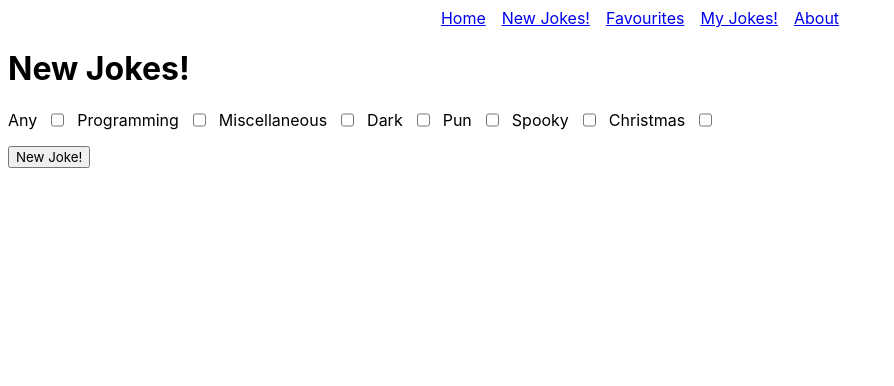
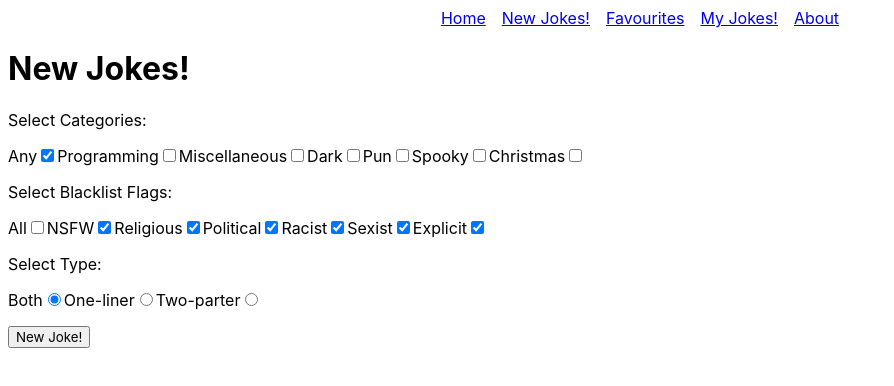
Before and after one commit to NervousBird/Vue-JokeApp, a Vue app in the folder vue-JokeApp/: page /newjokes in a window 1280 px wide. Shown: the top 386 px of the page, without its empty margins (0-894 px from the left). Built offline with nearby package versions, Linux system fonts and the light colour scheme.

Commit message:
Working Filters, missing some functions.  - Select categories (with automatic select all,  and failsafe for deselecting all)  - Select blacklist flags (working 'all' button)  - Choose between one liners, or two parters, or  both.

```diff
--- /dev/null
+++ b/vue-JokeApp/src/components/JokeFilters.vue
@@ -0,0 +1,145 @@
+<script setup lang="ts">
+import { onMounted, ref, watch } from 'vue'
+
+const categoryString = ref(['Any'])
+const categoryFlag = ref(['nsfw','religious','political','racist','sexist','explicit'])
+const categoryType = ref('both')
+// These are potential bonus filters, don't know if I even wanna use them
+// const categoryLanguage = ref('en')
+// const searchInput = ref('')
+// const jokeNumber = ref()
+// .../joke/({category}?) ({blacklistFlags={flags}}&) type={type}
+let filterString = ''
+// This is just to set the category to 'Any' imnmediately
+const anyCategory = ref()
+const jokeType = ref()
+
+const emit = defineEmits<{
+    (event: 'updateFilters', info: any): void
+}>()
+
+// .../joke/({category}?) ({blacklistFlags={flags}}&) type={type}
+const createFilterString = () => {
+    filterString = categoryString.value.toString()
+    if(categoryFlag.value.length !== 0) {
+        filterString += ('?' + 'blacklistFlags=' + categoryFlag.value.toString())
+    }
+    if(categoryType.value !== 'both' && filterString.includes('?')) {
+        filterString += ('&' + 'type=' + categoryType.value)
+    } else if(categoryType.value !== 'both') {
+        filterString += ('?' + 'type=' + categoryType.value)
+    }
+}
+
+// Watch to set the category inputs to select or deselect 'Any' automatically
+watch(categoryString, (newInput, oldInput) => {
+    // Untick 'Any' if there is a specific category/categories selected
+    if(oldInput.includes('Any') && categoryString.value.length > 1) {
+        return categoryString.value = categoryString.value.filter((i: any) => i !== 'Any')
+    }
+    // Untick all other categories when clicking 'Any' as they're not needed
+    if(!oldInput.includes('Any') && newInput.includes('Any')) {
+        return categoryString.value = categoryString.value.filter((i: any) => i === 'Any')
+    }
+    // Fail safe, default to 'any' if none are selected
+    if(newInput.length === 0) {
+        return categoryString.value.push('Any')
+    }
+    createFilterString()
+})
+
+// Don't like duplicating this, but it works for now
+watch(categoryFlag, (newInput, oldInput) => {
+    if(newInput.includes('all') && !oldInput.includes('all')) {
+        categoryFlag.value = []
+        return categoryFlag.value.push('nsfw','religious','political','racist','sexist','explicit')
+    }
+    // Untick all other categories when clicking 'Any' as they're not needed
+    if(oldInput.includes('all') && newInput.includes('all')) {
+        return categoryFlag.value = categoryFlag.value.filter((i: any) => i !== 'all')
+    }
+    createFilterString()
+})
+
+watch(categoryType, () => {
+    createFilterString()
+})
+
+onMounted(() => {
+    anyCategory.value.checked = true
+    jokeType.value.checked = true
+})
+
+</script>
+
+<template>
+
+    <form @change="emit('updateFilters', filterString)">
+        <p>Select Categories:</p>
+        <!-- Just need to make a function to print the right string -->
+        <label for="any">Any</label>
+        <input ref="anyCategory" type="checkbox" name="any" value="Any" v-model="categoryString">
+        <label for="programming">Programming</label>
+        <input type="checkbox" name="programming" value="Programming" v-model="categoryString">
+        <label for="miscellaneous">Miscellaneous</label>
+        <input type="checkbox" name="miscellaneous" value="Miscellaneous" v-model="categoryString">
+        <label for="dark">Dark</label>
+        <input type="checkbox" name="dark" value="Dark" v-model="categoryString">
+        <label for="pun">Pun</label>
+        <input type="checkbox" name="pun" value="Pun" v-model="categoryString">
+        <label for="spooky">Spooky</label>
+        <input type="checkbox" name="spooky" value="Spooky" v-model="categoryString">
+        <label for="christmas">Christmas</label>
+        <input type="checkbox" name="christmas" value="Christmas" v-model="categoryString">
+    </form>
+    <form @change="emit('updateFilters', filterString)">
+        <p>Select Blacklist Flags:</p>
+        <label for="all">All</label>
+        <input ref="allFlags" type="checkbox" name="all" value="all" v-model="categoryFlag">
+        <label for="nsfw">NSFW</label>
+        <input type="checkbox" name="nsfw" value="nsfw" v-model="categoryFlag">
+        <label for="religious">Religious</label>
+        <input type="checkbox" name="religious" value="religious" v-model="categoryFlag">
+        <label for="political">Political</label>
+        <input type="checkbox" name="political" value="political" v-model="categoryFlag">
+        <label for="racist">Racist</label>
+        <input type="checkbox" name="racist" value="racist" v-model="categoryFlag">
+        <label for="sexist">Sexist</label>
+        <input type="checkbox" name="sexist" value="sexist" v-model="categoryFlag">
+        <label for="explicit">Explicit</label>
+        <input type="checkbox" name="explicit" value="explicit" v-model="categoryFlag">
+    </form>
+    <!-- <form @change="emit('updateFilters', filterString)">
+        <p>Select Language:</p>
+        <select v-model="categoryLanguage">
+            <option>en</option>
+            <option>cs</option>
+            <option>es</option>
+            <option>de</option>
+            <option>fr</option>
+            <option>pt</option>
+        </select>
+    </form> -->
+    <form @change="emit('updateFilters', filterString)">
+        <p>Select Type:</p>
+        <label for="both">Both</label>
+        <input ref="jokeType" type="radio" name="1" value="both" v-model="categoryType">
+        <label for="both">One-liner</label>
+        <input type="radio" name="2" value="single" v-model="categoryType">
+        <label for="both">Two-parter</label>
+        <input type="radio" name="3" value="twopart" v-model="categoryType">
+    </form>
+    <!-- <form @change="emit('updateFilters', filterString)">
+        <p>Search for Joke Containing:</p>
+        <input v-model="searchInput" placeholder="type here">
+    </form>
+    <form @change="emit('updateFilters', filterString)">
+        <p>Search Joke by Number:</p>
+        <input v-model.number="jokeNumber" placeholder="between 0-1300">
+    </form> -->
+
+</template>
+
+<style scoped>
+
+</style>
--- a/vue-JokeApp/src/views/NewJokesView.vue
+++ b/vue-JokeApp/src/views/NewJokesView.vue
@@ -1,8 +1,9 @@
 <script setup lang="ts">
+import JokeFilters from '@/components/JokeFilters.vue';
 import type { IJoke } from '@/joke';
-import { ref } from 'vue';
+import { onMounted, ref, watch } from 'vue';
 
-const jokeData = ref<IJoke>();
+
 // LEAVE THESE EMPTY to ignore
 // https://v2.jokeapi.dev/joke/Any << will get ANY joke in english by default
 // category = ["Any","Programming","Miscellaneous","Dark","Pun","Spooky","Christmas"]
@@ -21,31 +22,20 @@ const jokeData = ref<IJoke>();
 // Example: .../joke/Programming?blacklistFlags=nsfw&type=twopart
 //            {category} ? blacklistFlags= {flags} & type= {type} (ignore format)
 
-// Simple GET request using fetch
-const searchString = ref('Any')
+const filterString = ref('')
+const jokeData = ref<IJoke>();
 
-const categoryString = ref([])
-
-const changeString = () => {
-    if(searchString.value === 'Any') {
-        searchString.value = 'Programming'
-    } else {
-        searchString.value = 'Any'
-    }
+const updateFilter = (info: any) => {
+    filterString.value = info
 }
 
-const setCategoryString = () => {
-    categoryString.value.toString()
-}
-
+// Simple GET request using fetch
 const fetchData = () => {
     //.../joke/({category}?)({blacklistFlags={flags}}&)type={type}
-if(categoryString.value.toString() === '') {
-    categoryString.value.push('Any')
-}
-  fetch(`https://v2.jokeapi.dev/joke/${categoryString.value.toString()}`)
-    .then(response => response.json())
-    .then(data => jokeData.value = data)
+    // Need to create a 'catch' function for the filters
+    fetch(`https://v2.jokeapi.dev/joke/${filterString.value}`)
+        .then(response => response.json())
+        .then(data => jokeData.value = data)
 }
 
 </script>
@@ -55,29 +45,13 @@ if(categoryString.value.toString() === '') {
         <h1>New Jokes!</h1>
     </div>
     <!-- Joke filter here -->
-    <form>
-        <!-- Just need to make a function to print the right string -->
-        <label for="any">Any</label>
-        <input type="checkbox" name="any" value="Any" v-model="categoryString">
-        <label for="programming">Programming</label>
-        <input type="checkbox" name="programming" value="Programming" v-model="categoryString">
-        <label for="miscellaneous">Miscellaneous</label>
-        <input type="checkbox" name="miscellaneous" value="Miscellaneous" v-model="categoryString">
-        <label for="dark">Dark</label>
-        <input type="checkbox" name="dark" value="Dark" v-model="categoryString">
-        <label for="pun">Pun</label>
-        <input type="checkbox" name="pun" value="Pun" v-model="categoryString">
-        <label for="spooky">Spooky</label>
-        <input type="checkbox" name="spooky" value="Spooky" v-model="categoryString">
-        <label for="christmas">Christmas</label>
-        <input type="checkbox" name="christmas" value="Christmas" v-model="categoryString">
-    </form>
+    <JokeFilters @update-filters="updateFilter" />
     <!--  -->
-    <p>{{ categoryString.toString() }}</p>
     <div>
       <p>{{ jokeData?.setup }}</p>
       <p>{{ jokeData?.delivery }}</p>
       <p>{{ jokeData?.joke }}</p>
+      <p>{{ jokeData?.category }}</p>
       <!-- <p>{{ jokeData?.flags.racist }}</p> -->
       <button @click="fetchData">New Joke!</button>
     </div>
```
Also changed, not shown: vue-JokeApp/src/components/icons/JokeFilters.vue (deleted, +0 -13 lines).
